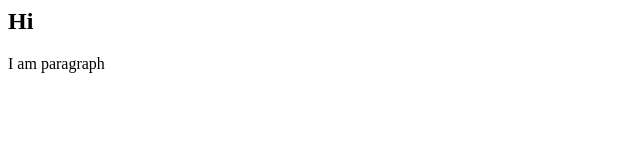
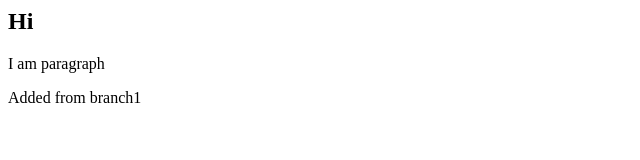
Before and after one commit to salman-pm/demo2, a plain HTML site: page index.html in a window 1280 px wide. Shown: the whole page, without its empty margins (0-640 px from the left). Drawn offline with Linux system fonts and the light colour scheme.

Commit message:
html modified

```diff
--- a/index.html
+++ b/index.html
@@ -1,2 +1,3 @@
 <h2>Hi</h2>
 <p>I am paragraph</p>
+<p>Added from branch1</p>
```
